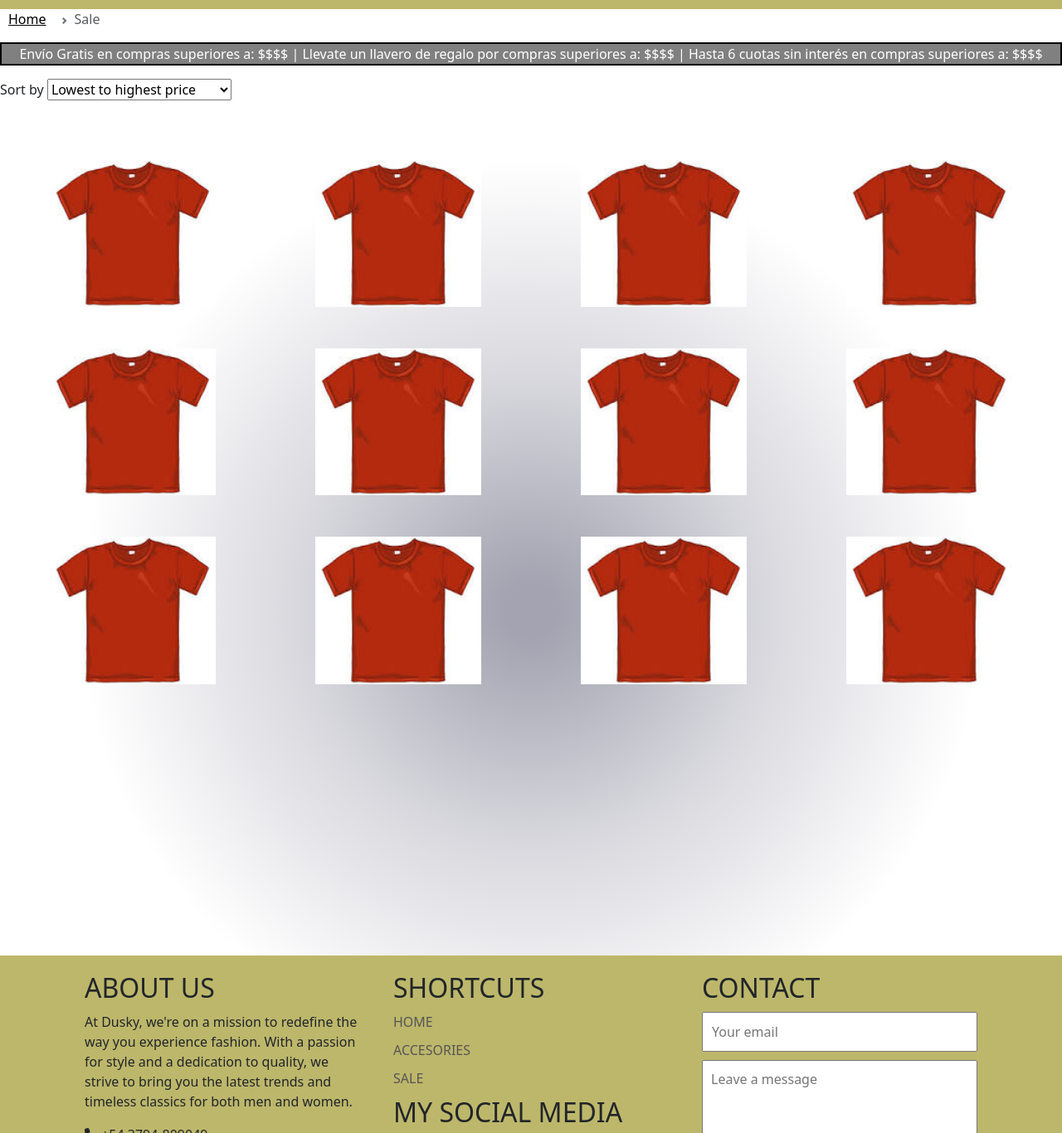
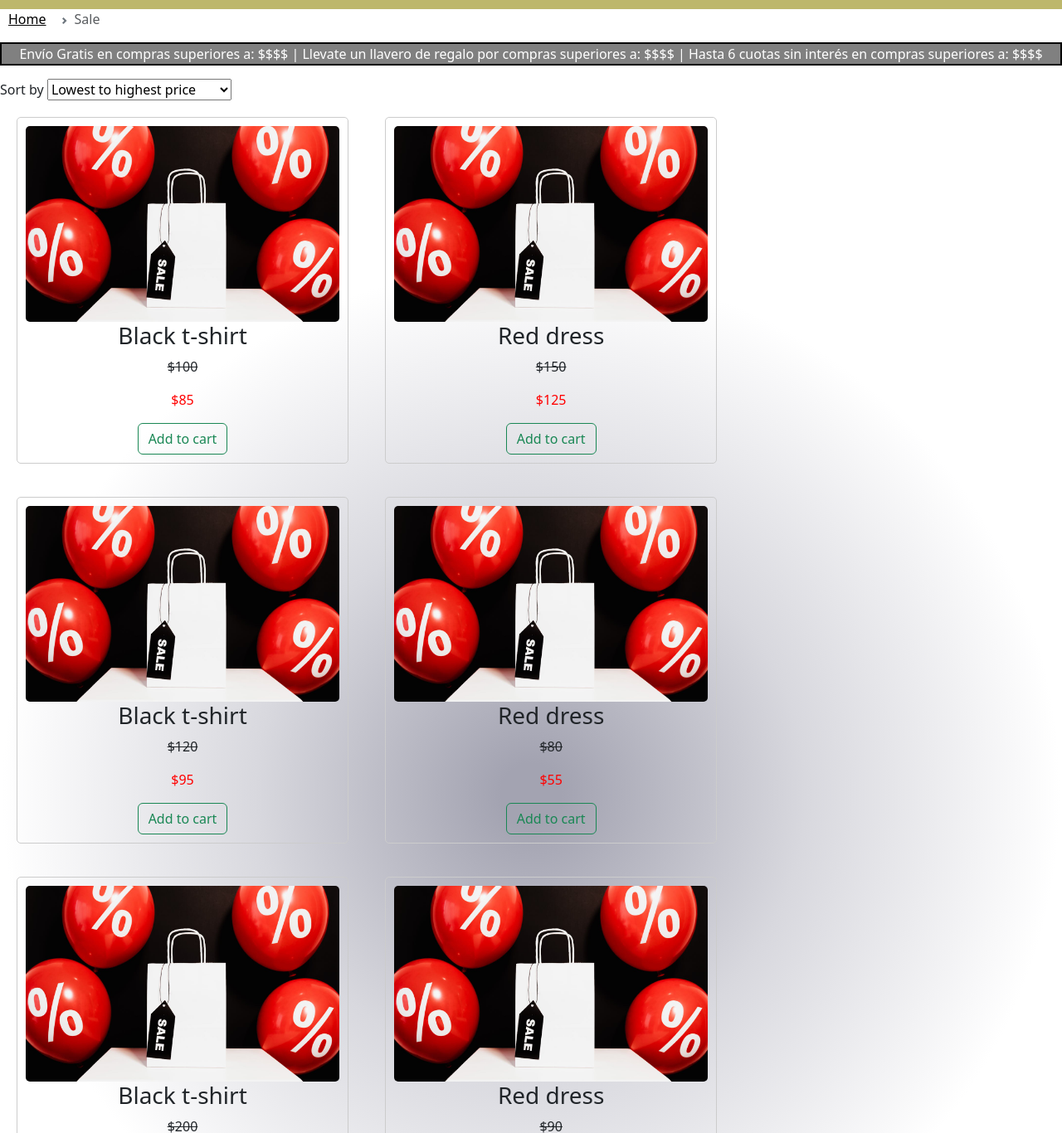
Before and after one commit to agustinquetglas/CODER-AGUSTIN-QUETGLAS, a website: page pages/sale.html in a window 1280 px wide. Shown: the part 89-1455 px from the top of the page at 83% size. Drawn offline with nearby package versions, Linux system fonts and the light colour scheme.

Commit message:
products

```diff
--- a/css/main.css
+++ b/css/main.css
@@ -77,6 +77,19 @@ header {
   border-radius: 0px;
 }
 
+.product {
+  margin: 20px;
+  padding: 10px;
+  border: 1px solid #ccc;
+  border-radius: 5px;
+  width: 400px;
+  display: inline-block;
+  text-align: center;
+}
+.product img {
+  max-width: 100%;
+  border-radius: 5px;
+}
 
 /* index.html*/
 
@@ -299,48 +312,17 @@ footer{
 }
 
 /* sale.html */
-
-.sale-imgs{
-  display: grid;
-  grid-template-columns: repeat(4, 1fr);
-  grid-template-rows: repeat(4, 1fr);
-  justify-items: center;
-  justify-content:space-around;
-  row-gap: 50px;
+.sales-price{
+  text-decoration: line-through;
 }
 
-/* new-in.html */
-
-.new-in-imgs{
-  display: grid;
-  grid-template-columns: repeat(4, 1fr);
-  grid-template-rows: repeat(4, 1fr);
-  justify-items: center;
-  justify-content:space-around;
-  row-gap: 50px;
-}
-.new-in-imgs img{
-  width: 200px;
-}
-
-/* season.html */
-
-.season-imgs{
-  display: grid;
-  grid-template-columns: repeat(4, 1fr);
-  grid-template-rows: repeat(4, 1fr);
-  justify-items: center;
-  justify-content:space-around;
-  row-gap: 50px;
+.sales-new-price{
+  color: red;
 }
 
 /* men.html */
 
 /* woman.html */
-
-/* tops.html */
-
-/* bottoms.html */
 
 /* TABLETS */
 
--- a/pages/sale.html
+++ b/pages/sale.html
@@ -54,21 +54,48 @@
              <option value="Oldest">Oldest to Newest products</option>
            </select>
         </div>
-        <br><br><br>
-        <section class="sale-imgs">
-            <img style="width:200px"; src="../assets/tops.jpeg" alt="CLOTH IMAGE">
-            <img style="width:200px"; src="../assets/tops.jpeg" alt="CLOTH IMAGE">
-            <img style="width:200px"; src="../assets/tops.jpeg" alt="CLOTH IMAGE">
-            <img style="width:200px"; src="../assets/tops.jpeg" alt="CLOTH IMAGE">
-            <img style="width:200px"; src="../assets/tops.jpeg" alt="CLOTH IMAGE">
-            <img style="width:200px"; src="../assets/tops.jpeg" alt="CLOTH IMAGE">
-            <img style="width:200px"; src="../assets/tops.jpeg" alt="CLOTH IMAGE">
-            <img style="width:200px"; src="../assets/tops.jpeg" alt="CLOTH IMAGE">
-            <img style="width:200px"; src="../assets/tops.jpeg" alt="CLOTH IMAGE">
-            <img style="width:200px"; src="../assets/tops.jpeg" alt="CLOTH IMAGE">
-            <img style="width:200px"; src="../assets/tops.jpeg" alt="CLOTH IMAGE">
-            <img style="width:200px"; src="../assets/tops.jpeg" alt="CLOTH IMAGE">
-        </section>
+        <div class="product">
+          <img src="../assets/gal-sales.jpg" alt="Producto 1">
+          <h3>Black t-shirt</h3>
+          <p class="sales-price">$100</p>
+          <p class="sales-new-price">$85</p>
+          <a href="#" class="btn btn-outline-success">Add to cart</a>
+        </div>
+        <div class="product">
+          <img src="../assets/gal-sales.jpg" alt="Producto 2">
+          <h3>Red dress</h3>
+          <p class="sales-price">$150</p>
+          <p class="sales-new-price">$125</p>
+          <a href="#" class="btn btn-outline-success">Add to cart</a>
+        </div>
+        <div class="product">
+          <img src="../assets/gal-sales.jpg" alt="Producto 3">
+          <h3>Black t-shirt</h3>
+          <p class="sales-price">$120</p>
+          <p class="sales-new-price">$95</p>
+          <a href="#" class="btn btn-outline-success">Add to cart</a>
+        </div>
+        <div class="product">
+          <img src="../assets/gal-sales.jpg" alt="Producto 4">
+          <h3>Red dress</h3>
+          <p class="sales-price">$80</p>
+          <p class="sales-new-price">$55</p>
+          <a href="#" class="btn btn-outline-success">Add to cart</a>
+          </div>
+        <div class="product">
+          <img src="../assets/gal-sales.jpg" alt="Producto 5">
+          <h3>Black t-shirt</h3>
+          <p class="sales-price">$200</p>
+          <p class="sales-new-price">$150</p>
+          <a href="#" class="btn btn-outline-success">Add to cart</a>
+        </div>
+        <div class="product">
+          <img src="../assets/gal-sales.jpg" alt="Producto 6">
+          <h3>Red dress</h3>
+          <p class="sales-price">$90</p>
+          <p class="sales-new-price">$70</p>
+          <a href="#" class="btn btn-outline-success">Add to cart</a>
+        </div>
     </main>
     <footer>
       <div class="container">
```
Also changed, not shown: pages/accesories.html (+36 -15 lines), pages/men.html (+36 -0 lines), pages/woman.html (+36 -0 lines), assets/gal-accesorios.jpg (added), assets/gal-men.jpg (added), assets/gal-sales.jpg (added), assets/gal-woman.jpg (added).
